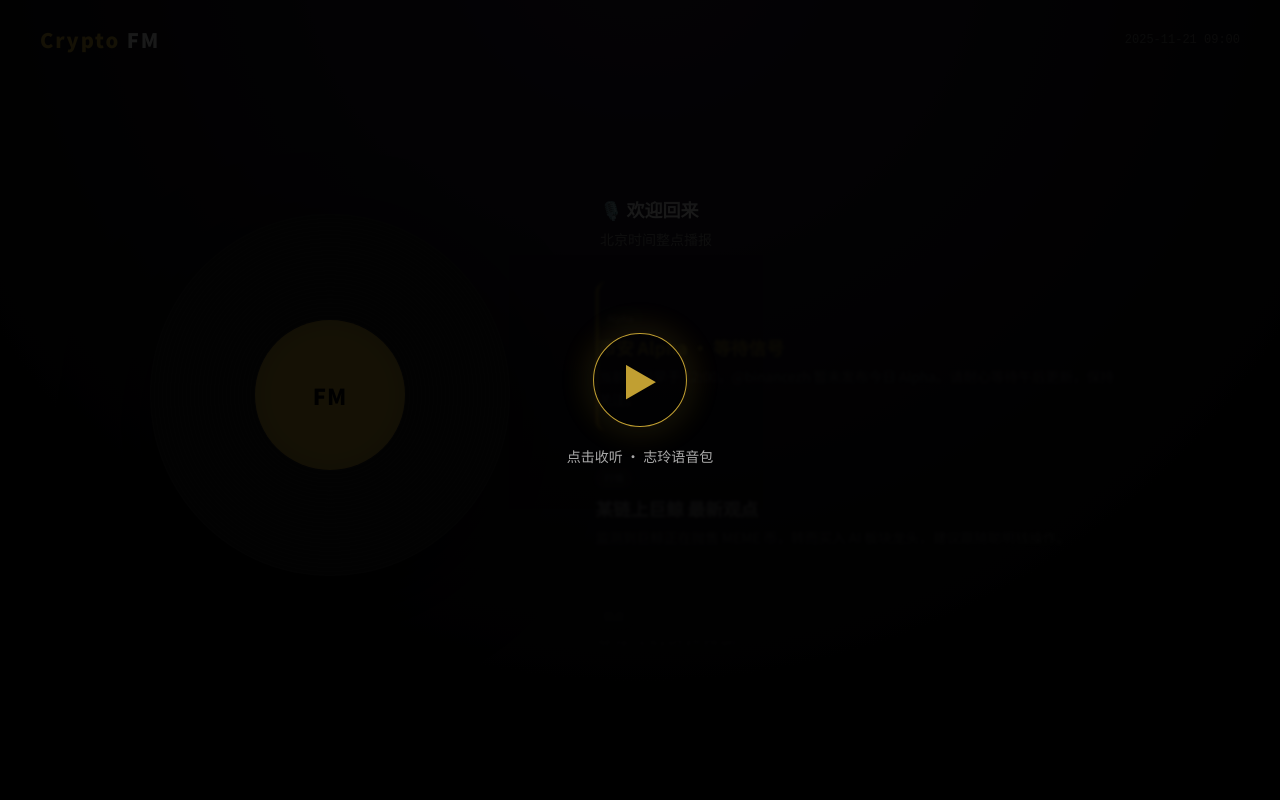
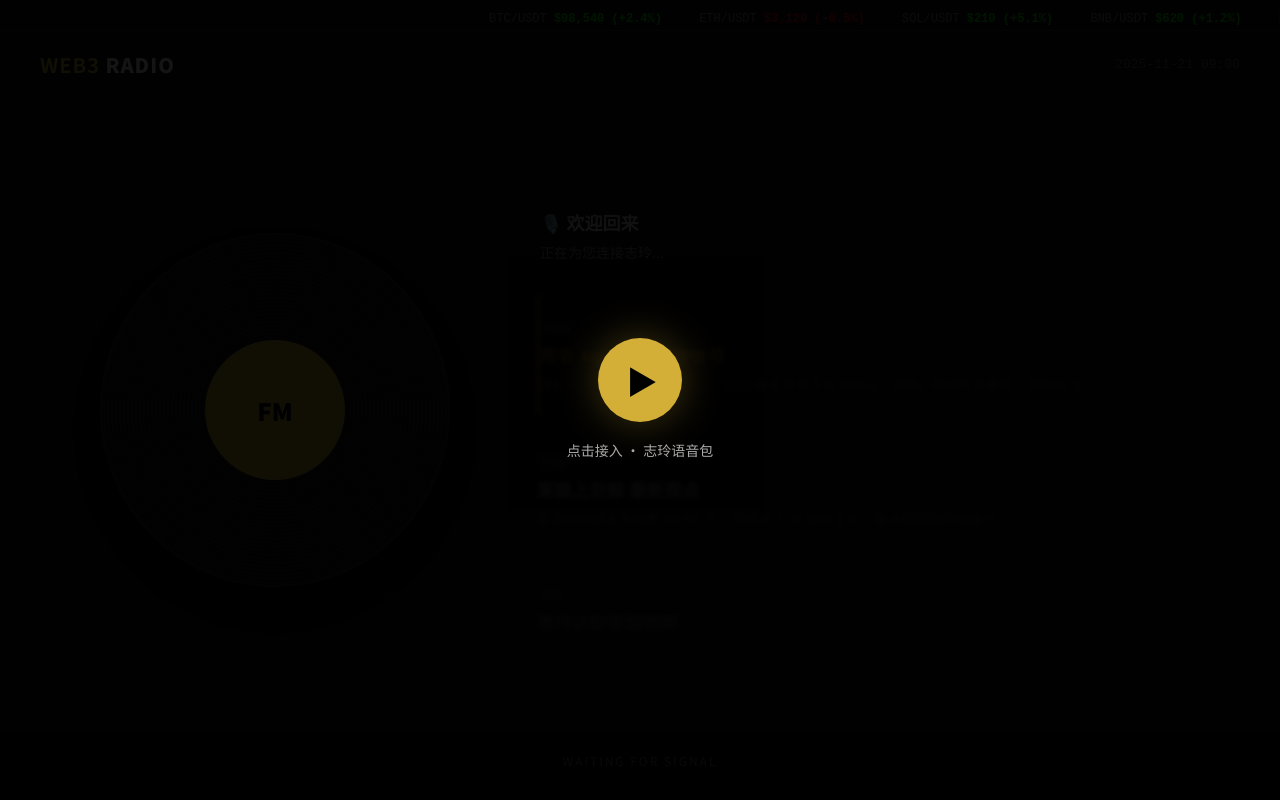
Before and after one commit to gyy888777/weird-radio, a plain HTML site: page index.html in a window 1280 px wide. Drawn offline with Linux system fonts and the light colour scheme.

Commit message:
Update index.html

```diff
--- a/index.html
+++ b/index.html
@@ -3,15 +3,16 @@
 <head>
     <meta charset="UTF-8">
     <meta name="viewport" content="width=device-width, initial-scale=1.0">
-    <title>Crypto FM · 志玲</title>
+    <title>Web3 每日情报 · 志玲</title>
     <style>
         @import url('https://fonts.googleapis.com/css2?family=Noto+Sans+SC:wght@400;700;900&display=swap');
 
         :root {
-            --bg: #0a0a0a;
-            --text: #fff;
-            --accent: #D4AF37; /* 香槟金 */
-            --alpha: #FCD535;  /* 币安黄 */
+            --bg: #080808;
+            --text: #e5e5e5;
+            --gold: #D4AF37;
+            --binance: #FCD535;
+            --card-bg: rgba(255,255,255,0.03);
         }
 
         body {
@@ -21,60 +22,72 @@
             display: flex; flex-direction: column;
         }
 
-        .bg-flow {
+        /* 顶部行情条 */
+        .ticker-wrap {
+            width: 100%; overflow: hidden; background: #111; border-bottom: 1px solid #222;
+            height: 30px; line-height: 30px; white-space: nowrap; position: fixed; top:0; z-index: 20;
+        }
+        .ticker { display: inline-block; animation: ticker 20s linear infinite; font-family: monospace; font-size: 12px; color: #888; }
+        .ticker span { margin-right: 30px; }
+        .up { color: #0f0; } .down { color: #f00; }
+        @keyframes ticker { 0% { transform: translateX(100%); } 100% { transform: translateX(-100%); } }
+
+        /* 背景 */
+        .bg-glow {
             position: fixed; top: 0; left: 0; width: 100%; height: 100%;
-            background: radial-gradient(circle at 50% -10%, #2b1d3d, #050505 70%);
+            background: radial-gradient(circle at 50% -20%, #1a1500, #000 70%);
             z-index: -1;
         }
 
         /* 启动层 */
         .start-screen {
             position: fixed; top: 0; left: 0; width: 100%; height: 100%;
-            background: rgba(0,0,0,0.9); z-index: 9999;
+            background: rgba(0,0,0,0.92); z-index: 9999;
             display: flex; flex-direction: column; justify-content: center; align-items: center;
-            cursor: pointer; transition: opacity 0.6s;
+            cursor: pointer; transition: opacity 0.5s;
         }
-        .start-btn {
-            width: 90px; height: 90px; border-radius: 50%;
-            border: 1px solid var(--accent); color: var(--accent);
+        .play-icon {
+            width: 80px; height: 80px; border-radius: 50%; background: var(--gold);
             display: flex; align-items: center; justify-content: center;
-            font-size: 36px; box-shadow: 0 0 40px rgba(212, 175, 55, 0.2);
-            animation: breathe 3s infinite;
+            box-shadow: 0 0 40px rgba(212, 175, 55, 0.3); animation: pulse 2s infinite;
         }
-        @keyframes breathe { 0%,100%{transform:scale(1);opacity:1} 50%{transform:scale(1.05);opacity:0.8} }
+        .play-icon::after { content: '▶'; color: #000; font-size: 30px; margin-left: 4px; }
+        @keyframes pulse { 0%{transform:scale(1);} 50%{transform:scale(1.05);} 100%{transform:scale(1);} }
 
+        /* 主界面 */
         header {
-            padding: 25px 40px; display: flex; justify-content: space-between; align-items: center;
+            padding: 50px 40px 20px; /* 让出顶部行情条 */
+            display: flex; justify-content: space-between; align-items: center;
             z-index: 10;
         }
-        .logo { font-size: 20px; font-weight: 900; letter-spacing: 2px; }
-        .logo span { color: var(--accent); }
-        .time-tag { font-family: monospace; color: #666; font-size: 12px; }
+        .brand { font-size: 20px; font-weight: 900; letter-spacing: 1px; color: #fff; }
+        .brand b { color: var(--gold); }
 
         .container {
             flex: 1; display: flex; align-items: center; justify-content: center;
-            gap: 80px; padding: 0 60px; max-width: 1100px; margin: 0 auto; width: 100%; box-sizing: border-box;
+            gap: 80px; padding: 0 60px; max-width: 1200px; margin: 0 auto; width: 100%; box-sizing: border-box;
         }
 
+        /* 黑胶 */
         .vinyl-wrap {
-            width: 360px; height: 360px; position: relative; flex-shrink: 0;
+            width: 350px; height: 350px; position: relative; flex-shrink: 0;
             display: flex; justify-content: center; align-items: center;
         }
         .vinyl {
             width: 100%; height: 100%; border-radius: 50%;
-            background: repeating-radial-gradient(#121212 0, #121212 2px, #1a1a1a 3px, #1a1a1a 4px);
-            box-shadow: 0 30px 80px rgba(0,0,0,0.7); border: 1px solid #222;
+            background: repeating-radial-gradient(#111 0, #111 2px, #1c1c1c 3px, #1c1c1c 4px);
+            box-shadow: 0 20px 60px rgba(0,0,0,0.8); border: 2px solid #222;
             display: flex; justify-content: center; align-items: center;
             animation: spin 24s linear infinite; animation-play-state: paused;
         }
         .cover {
-            width: 150px; height: 150px; border-radius: 50%; background: var(--accent);
+            width: 140px; height: 140px; border-radius: 50%; background: var(--gold);
             display: flex; justify-content: center; align-items: center;
-            font-weight: 900; font-size: 22px; color: #000; letter-spacing: 1px;
-            box-shadow: inset 0 0 20px rgba(0,0,0,0.2);
+            font-weight: 900; font-size: 24px; color: #000;
         }
         @keyframes spin { 100% { transform: rotate(360deg); } }
 
+        /* 列表 */
         .list {
             flex: 1; height: 55vh; overflow-y: auto;
             mask-image: linear-gradient(to bottom, transparent, black 15%, black 85%, transparent);
@@ -83,37 +96,32 @@
         .list::-webkit-scrollbar { display: none; }
 
         .row {
-            padding: 22px 0; margin-bottom: 8px; border-radius: 12px;
+            padding: 20px 0; margin-bottom: 10px; border-radius: 8px;
             transition: 0.4s; cursor: pointer;
-            opacity: 0.4; transform: scale(0.98) translateX(0); filter: blur(1.5px);
+            opacity: 0.4; transform: scale(0.98) translateX(0); filter: blur(2px);
         }
         .row.active {
             opacity: 1; transform: scale(1) translateX(10px); filter: blur(0);
         }
 
-        /* 配色 */
-        .row[data-cat="Alpha"] { border-left: 3px solid var(--alpha); }
-        .row[data-cat="Alpha"] .title { color: var(--alpha); }
-        .row[data-cat="币圈"] { border-left: 3px solid #a78bfa; }
+        /* Alpha 样式 */
+        .row[data-cat="Alpha"] { border-left: 3px solid var(--binance); }
+        .row[data-cat="Alpha"] .title { color: var(--binance); }
 
-        .tag { font-size: 10px; padding: 2px 8px; border-radius: 10px; background: #222; color: #aaa; margin-bottom: 8px; display: inline-block; border: 1px solid #333;}
+        /* 普通样式 */
+        .row[data-cat="币圈"] { border-left: 3px solid #666; }
+
+        .tag { font-size: 10px; padding: 2px 6px; border-radius: 4px; background: #222; color: #888; margin-bottom: 6px; display: inline-block; }
         .title { font-size: 18px; font-weight: bold; line-height: 1.4; margin-bottom: 6px; }
-        .desc { font-size: 14px; color: #888; line-height: 1.6; font-weight: 300; }
+        .desc { font-size: 14px; color: #888; line-height: 1.6; }
 
         /* 底部 */
         .bar {
-            height: 90px; display: flex; justify-content: center; align-items: center;
-            background: linear-gradient(to top, rgba(0,0,0,0.9), transparent);
+            height: 80px; display: flex; justify-content: center; align-items: center;
+            background: linear-gradient(to top, #000, transparent);
             z-index: 10; pointer-events: none;
         }
-        .play-status {
-            font-size: 12px; color: #666; letter-spacing: 2px; text-transform: uppercase;
-            display: flex; align-items: center; gap: 10px;
-        }
-        .eq-bar { width: 3px; height: 10px; background: var(--accent); animation: eq .8s infinite ease-in-out; }
-        .eq-bar:nth-child(2) { animation-delay: 0.2s; }
-        .eq-bar:nth-child(3) { animation-delay: 0.4s; }
-        @keyframes eq { 0%,100%{height:6px} 50%{height:16px} }
+        .status { font-size: 12px; color: #666; letter-spacing: 2px; }
 
     </style>
 </head>
@@ -121,14 +129,24 @@
 
 <div class="bg-flow"></div>
 
+<div class="ticker-wrap">
+    <div class="ticker">
+        <span>BTC/USDT <b class="up">$98,540 (+2.4%)</b></span>
+        <span>ETH/USDT <b class="down">$3,120 (-0.5%)</b></span>
+        <span>SOL/USDT <b class="up">$210 (+5.1%)</b></span>
+        <span>BNB/USDT <b class="up">$620 (+1.2%)</b></span>
+        <span>DOGE/USDT <b class="up">$0.42 (+12%)</b></span>
+    </div>
+</div>
+
 <div class="start-screen" id="startScreen" onclick="initAudio()">
-    <div class="start-btn">▶</div>
-    <div style="margin-top:20px; color:#aaa; font-size:14px;">点击收听 · 志玲语音包</div>
+    <div class="play-icon"></div>
+    <div style="margin-top:20px; color:#aaa; font-size:14px;">点击接入 · 志玲语音包</div>
 </div>
 
 <header>
-    <div class="logo"><span>Crypto</span> FM</div>
-    <div class="time-tag" id="timeStr">Waiting...</div>
+    <div class="brand"><b>WEB3</b> RADIO</div>
+    <div style="font-family:monospace; color:#666;" id="timeStr">--:--</div>
 </header>
 
 <div class="container">
@@ -141,10 +159,7 @@
 </div>
 
 <div class="bar">
-    <div class="play-status" id="status" style="opacity:0">
-        <div class="eq-bar"></div><div class="eq-bar"></div><div class="eq-bar"></div>
-        <span>ON AIR</span>
-    </div>
+    <div class="status" id="statusText">WAITING FOR SIGNAL</div>
 </div>
 
 <audio id="audio"></audio>
@@ -157,7 +172,7 @@
     let newsData = [];
     let metaData = {};
 
-    // 1. 加载数据
+    // 1. 加载
     fetch(`news_data.json?t=${ts}`)
         .then(res => res.json())
         .then(data => {
@@ -165,15 +180,14 @@
             metaData = data.meta;
             document.getElementById('timeStr').innerText = `${data.date} ${data.hour}:00`;
             renderList();
-            // 默认加载志玲
-            audio.src = `radio_tw.mp3?v=${ts}`;
+            // 只有志玲一个源
+            audio.src = `radio.mp3?v=${ts}`;
         })
-        .catch(err => console.log("等待更新..."));
+        .catch(err => console.log("Load Error"));
 
     function renderList() {
         const list = document.getElementById('newsList');
-        // 开场白
-        list.innerHTML = `<div class="row active" id="row-intro"><div class="title">🎙️ 欢迎回来</div><div class="desc">北京时间整点播报</div></div>`;
+        list.innerHTML = `<div class="row active" id="row-intro"><div class="title">🎙️ 欢迎回来</div><div class="desc">正在为您连接志玲...</div></div>`;
 
         newsData.forEach((item, i) => {
             list.innerHTML += `
@@ -184,30 +198,28 @@
                 </div>
             `;
         });
-        list.innerHTML += `<div style="height:200px"></div>`;
+        list.innerHTML += `<div style="height:150px"></div>`;
     }
 
     // 2. 启动
     function initAudio() {
-        const screen = document.getElementById('startScreen');
-        screen.style.opacity = 0;
-        setTimeout(() => screen.style.display = 'none', 600);
+        document.getElementById('startScreen').style.opacity = 0;
+        setTimeout(() => document.getElementById('startScreen').style.display = 'none', 500);
 
         audio.play().then(() => {
             vinyl.style.animationPlayState = 'running';
-            document.getElementById('status').style.opacity = 1;
-        }).catch(e => alert("音频加载中..."));
+            document.getElementById('statusText').innerText = "ON AIR · 正在播报";
+        }).catch(e => alert("音频文件生成中，请稍候刷新"));
     }
 
-    // 3. 高亮逻辑
+    // 3. 同步
     audio.ontimeupdate = () => {
         if(!audio.duration) return;
         const pct = audio.currentTime / audio.duration;
+        const curLen = pct * metaData.total_len;
 
-        // 根据字数简单估算进度
-        const curLen = pct * metaData.total_len;
         let activeIdx = -1;
-        let count = metaData.intro_len || 10;
+        let count = metaData.intro_len || 15;
 
         if(curLen > count) {
             for(let i=0; i<newsData.length; i++) {
@@ -230,22 +242,20 @@
             target.classList.add('active');
             target.scrollIntoView({behavior: "smooth", block: "center"});
 
-            // 封面动态变色
+            // 封面变色
             if(idx >= 0 && newsData[idx].category === 'Alpha') {
-                document.getElementById('cover').style.background = '#FCD535'; // 黄
+                document.getElementById('cover').style.background = '#FCD535';
                 document.getElementById('cover').innerText = "ALPHA";
-                document.getElementById('cover').style.color = "#000";
-            } else if (idx >= 0) {
-                document.getElementById('cover').style.background = '#D4AF37'; // 金
-                document.getElementById('cover').innerText = "NEWS";
-                document.getElementById('cover').style.color = "#000";
+            } else {
+                document.getElementById('cover').style.background = '#D4AF37';
+                document.getElementById('cover').innerText = "FM";
             }
         }
     }
 
     audio.onended = () => {
         vinyl.style.animationPlayState = 'paused';
-        document.getElementById('status').style.opacity = 0;
+        document.getElementById('statusText').innerText = "播报结束";
     };
 </script>
 </body>
```
